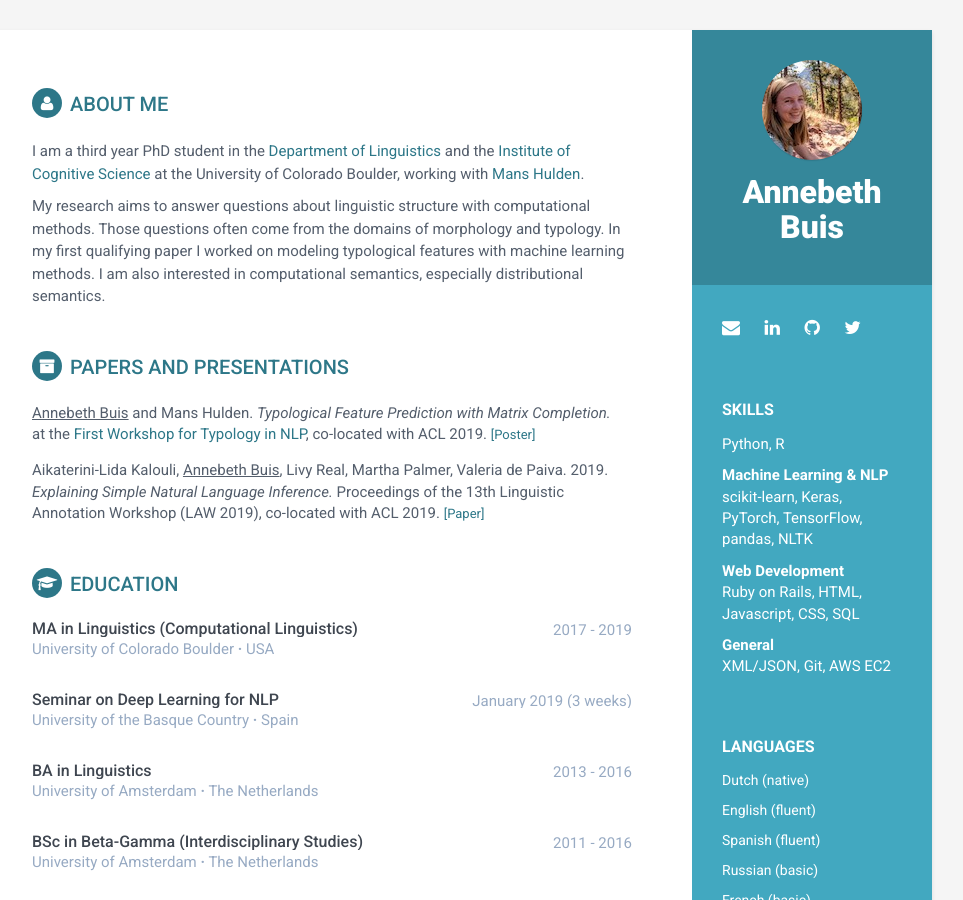
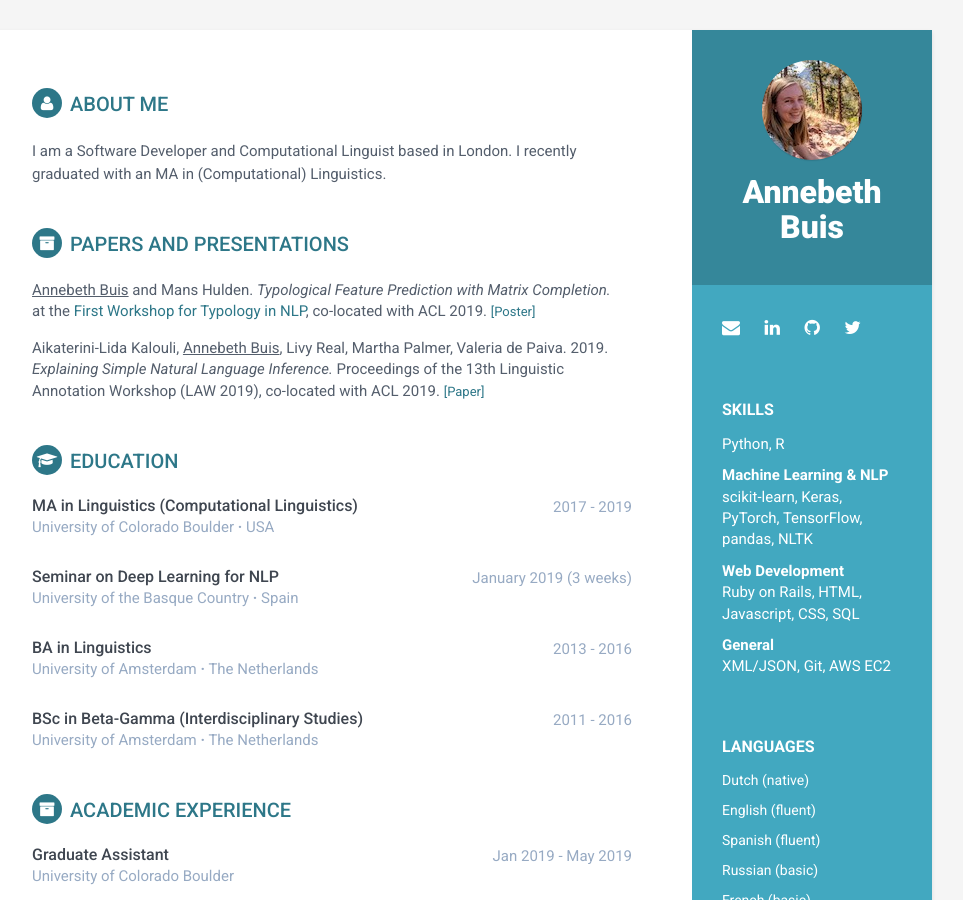
Before and after one commit to annebeth/annebeth.github.io, a Jekyll site: the page built from index.html, in a window 1280 px wide and 900 px high. Shown: the whole window, without its empty margins (188-1151 px from the left). Built offline with Jekyll 4.4.1, drawn with Linux system fonts in a browser that asks for light colours; some of the changed text lies outside the part shown.

Commit message:
Update profile.

```diff
--- a/_includes/career-profile.html
+++ b/_includes/career-profile.html
@@ -2,16 +2,18 @@
 <h2 class="section-title"><i class="fa fa-user"></i>About me</h2>
 <div class="summary">
 
-    <p>I am a third year PhD student in the <a target="_blank" rel="noopener noreferrer"
+    <p>I am a Software Developer and Computational Linguist based in London. I recently graduated
+      with an MA in (Computational) Linguistics.</p>
+    <!-- <p>I am a third year PhD student in the <a target="_blank" rel="noopener noreferrer"
       href="https://www.colorado.edu/linguistics/">Department of Linguistics</a> and the <a target="_blank" rel="noopener noreferrer"
         href="https://www.colorado.edu/ics/">Institute of Cognitive Science</a>
       at the University of Colorado Boulder, working with <a target="_blank" rel="noopener noreferrer"
-        href="http://verbs.colorado.edu/~mahu0110/">Mans Hulden</a>.</p>
+        href="http://verbs.colorado.edu/~mahu0110/">Mans Hulden</a>.</p> -->
 
-    <p>My research aims to answer questions about linguistic structure with computational methods.
+    <!-- <p>My research aims to answer questions about linguistic structure with computational methods.
       Those questions often come from the domains of morphology and typology. In my first qualifying paper
       I worked on modeling typological features with machine learning methods. I am also interested in
-      computational semantics, especially distributional semantics.</p>
+      computational semantics, especially distributional semantics.</p> -->
 
     <!-- You can <a href="#" target="_blank">download this free resume/CV template here</a>.  -->
 </div>
--- a/_includes/teaching-experience.html
+++ b/_includes/teaching-experience.html
@@ -1,5 +1,22 @@
 <section class="section experiences-section">
     <h2 class="section-title"><i class="fa fa-book"></i>Teaching experience</h2>
+
+    <div class="item">
+        <div class="meta">
+            <div class="upper-row">
+                <h3 class="job-title">Graduate Teaching Assistant</h3>
+                <div class="time">Sep 2017 - Dec 2019</div>
+            </div>
+            <div class="company">University of Colorado Boulder</div>
+        </div>
+        <div class="details">
+            <ul>
+              <li>LING 1020: Languages of the World [Fall 2018, Fall 2019]</li>
+              <li>LING/CLAS 1010: The Study of Words [Spring 2018]</li>
+              <li>LING 1000: Language in US Society [Fall 2017]</li>
+            </ul>
+        </div>
+    </div>
 
     <div class="item">
         <div class="meta">
@@ -16,20 +33,4 @@ href="http://verbs.colorado.edu/~mpalmer/Ling7800/index.html">Computational Lexi
         </div>
 
     </div>
-    <div class="item">
-        <div class="meta">
-            <div class="upper-row">
-                <h3 class="job-title">Graduate Teaching Assistant</h3>
-                <div class="time">Sep 2017 - Dec 2019</div>
-            </div>
-            <div class="company">University of Colorado Boulder</div>
-        </div>
-        <div class="details">
-            <ul>
-              <li>LING 1020: Languages of the World [Fall 2018, Fall 2019]</li>
-              <li>LING/CLAS 1010: The Study of Words [Spring 2018]</li>
-              <li>LING 1000: Language in US Society [Fall 2017]</li>
-            </ul>
-        </div>
-    </div>
 </section>
```
